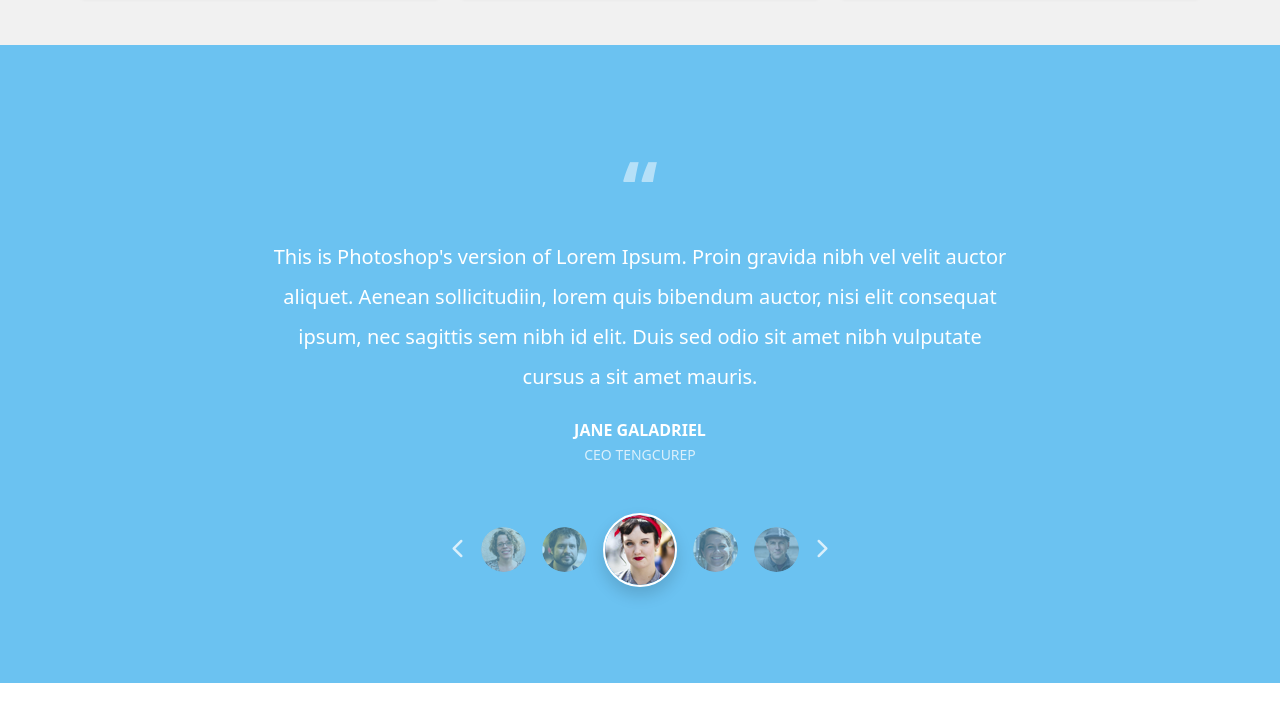
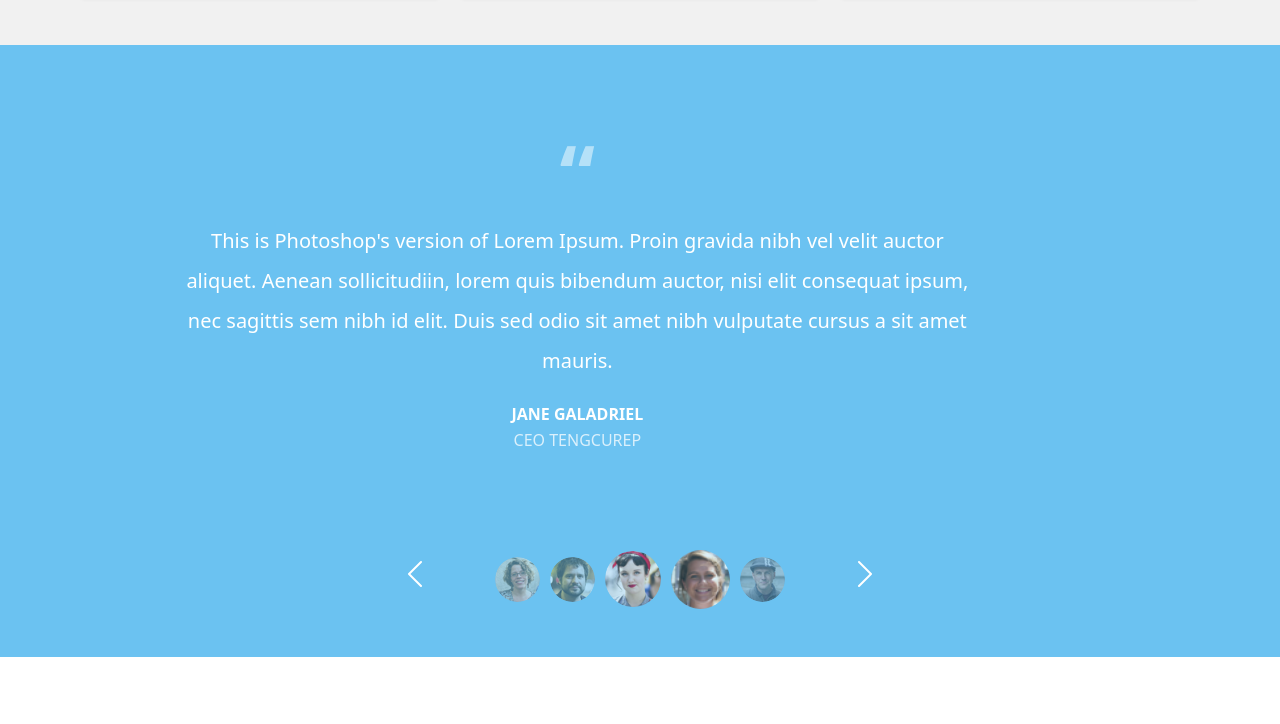
Before and after one commit to Ilkin460/Medical, a plain HTML site: page index.html in a window 1280 px wide. Shown: the part 3756-4480 px from the top of the page. Drawn offline with nearby package versions, Linux system fonts and the light colour scheme.

Commit message:
Third commit

```diff
--- a/index.html
+++ b/index.html
@@ -237,35 +237,75 @@
                 </div>
             </div>
 
-            <div id="Blog" class="bg-mavi py-5 text-white">
-                <div class="container py-5 text-center">
+            <div id="Blog" class="bg-mavi py-5">
+                <div class="container">
+                    <div id="carouselExampleCaptions" class="carousel slide position-relative" data-bs-ride="carousel">
+                        <div class="carousel-inner">
+                            <div class="carousel-item">
+                                <div class="carousel-caption">
                                     <div class="display-1 fw-bold opacity-50 mb-0 font-serif">“</div>
-
-                    <div class="row justify-content-center">
-                        <div class="col-md-10 col-lg-8">
+                                    <p class="fs-5 lh-lg mb-4">
+                                        This is the digital era's version of creative content. Proin elementum est sit amet justo hendrerit, at vehicula libero pretium. Aenean nec elit non urna bibendum sodales. Duis sed odio sit amet nibh vulputate cursus a sit amet mauris, ensuring a seamless flow for every design project.                                    </p>
+                                    <h6 class="text-uppercase fw-bold mb-1">Aurelia Nightshade</h6>
+                                    <p class="small text-uppercase opacity-75">COO Nexaliis Solutions</p>
+                                </div>
+                            </div>
+                            <div class="carousel-item">
+                                <div class="carousel-caption">
+                                    <div class="display-1 fw-bold opacity-50 mb-0 font-serif">“</div>
+                                    <p class="fs-5 lh-lg mb-4">
+                                        This is a refined iteration of traditional typography. Sed ut perspiciatis unde omnis iste natus error sit voluptatem accusantium doloremque laudantium. Mauris in erat justo. Nullam ac urna eu felis dapibus condimentum sit amet a augue, providing structure to the visual hierarchy.                                    </p>
+                                    <h6 class="text-uppercase fw-bold mb-1">Kaelen Draken</h6>
+                                    <p class="small text-uppercase opacity-75">CTO Iron Pulse Systems</p>
+                                </div>
+                            </div>
+                            <div class="carousel-item active" >
+                                <div class="carousel-caption">
+                                    <div class="display-1 fw-bold opacity-50 mb-0 font-serif">“</div>
                                     <p class="fs-5 lh-lg mb-4">
                                         This is Photoshop's version of Lorem Ipsum. Proin gravida nibh vel velit auctor aliquet. Aenean sollicitudiin, lorem quis bibendum auctor, nisi elit consequat ipsum, nec sagittis sem nibh id elit. Duis sed odio sit amet nibh vulputate cursus a sit amet mauris.
                                     </p>
-
                                     <h6 class="text-uppercase fw-bold mb-1">Jane Galadriel</h6>
                                     <p class="small text-uppercase opacity-75">CEO Tengcurep</p>
+                                </div>
+                            </div>
+                            <div class="carousel-item">
+                                <div class="carousel-caption">
+                                    <div class="display-1 fw-bold opacity-50 mb-0 font-serif">“</div>
+                                    <p class="fs-5 lh-lg mb-4">
+                                        This is the architect’s choice for structural placeholder text. Nam nec tellus a odio tincidunt auctor a ornare odio. Class aptent taciti sociosqu ad litora torquent per conubia nostra, per inceptos himenaeos. Aenean sollicitudin, lorem quis bibendum auctor, nisi elit consequat ipsum.                                    </p>
+                                    <h6 class="text-uppercase fw-bold mb-1">Seraphina Voss</h6>
+                                    <p class="small text-uppercase opacity-75">VP of Strategy, Zenith Biotech</p>
+                                </div>
+                            </div>
+                            <div class="carousel-item">
+                                <div class="carousel-caption">
+                                    <div class="display-1 fw-bold opacity-50 mb-0 font-serif">“</div>
+                                    <p class="fs-5 lh-lg mb-4">
+                                        This is a minimalist approach to layout simulation. Vestibulum ante ipsum primis in faucibus orci luctus et ultrices posuere cubilia curae. Proin gravida nibh vel velit auctor aliquet. Aenean sollicitudin, nec sagittis sem nibh id elit, crafted specifically for clean and modern interfaces.                                    </p>
+                                    <h6 class="text-uppercase fw-bold mb-1">Alaric Sterling</h6>
+                                    <p class="small text-uppercase opacity-75">Head of Research & Development, Nova Core Corp</p>
+                                </div>
+                            </div>
+                        </div>
 
-                            <div class="d-flex flex-nowrap align-items-center justify-content-center mt-5 gap-1 gap-sm-3">
-                                <button class="btn btn-link text-white p-0 opacity-75 border-0">
-                                    <i class="fa-solid fa-chevron-left fs-5"></i>
+                        <button class="carousel-control-prev" type="button" data-bs-target="#carouselExampleCaptions" data-bs-slide="prev">
+                            <span class="carousel-control-prev-icon" aria-hidden="true"></span>
+                            <span class="visually-hidden">Previous</span>
                         </button>
 
-                                <img src="img/PUT YOUR IMAGE HERE.png" class="rounded-circle opacity-50 img-fluid" style="max-width: 10%; height: auto;" alt="User">
-                                <img src="img/PUT YOUR IMAGE HERE (1).png" class="rounded-circle opacity-50 img-fluid" style="max-width: 12%; height: auto;" alt="User">
-                                <img src="img/PUT YOUR IMAGE HERE (2).png" class="rounded-circle border border-2 border-white shadow img-fluid" style="max-width: 18%; height: auto;" alt="Main User">
-                                <img src="img/PUT YOUR IMAGE HERE (3).png" class="rounded-circle opacity-50 img-fluid" style="max-width: 12%; height: auto;" alt="User">
-                                <img src="img/PUT YOUR IMAGE HERE (4).png" class="rounded-circle opacity-50 img-fluid" style="max-width: 10%; height: auto;" alt="User">
+                        <div class="carousel-indicators">
+                            <button type="button" data-bs-target="#carouselExampleCaptions" data-bs-slide-to="0" aria-label="Slide 1"></button>
+                            <button type="button" data-bs-target="#carouselExampleCaptions" data-bs-slide-to="1" aria-label="Slide 2"></button>
+                            <button type="button" data-bs-target="#carouselExampleCaptions" data-bs-slide-to="2" aria-label="Slide 3" class="active" aria-current="true"></button>
+                            <button type="button" data-bs-target="#carouselExampleCaptions" data-bs-slide-to="3" aria-label="Slide 4"></button>
+                            <button type="button" data-bs-target="#carouselExampleCaptions" data-bs-slide-to="4" aria-label="Slide 5"></button>
+                        </div>
 
-                                <button class="btn btn-link text-white p-0 opacity-75 border-0">
-                                    <i class="fa-solid fa-chevron-right fs-5"></i>
+                        <button class="carousel-control-next" type="button" data-bs-target="#carouselExampleCaptions" data-bs-slide="next">
+                            <span class="carousel-control-next-icon" aria-hidden="true"></span>
+                            <span class="visually-hidden">Next</span>
                         </button>
-                            </div>
-                        </div>
                     </div>
                 </div>
             </div>
--- a/style.css
+++ b/style.css
@@ -11,3 +11,87 @@ header { background: url('img/headerbg.jpg') 60% 50%/cover }
 .bg-mavi { background-color: var(--mavi) }
 .bg-boz { background-color: #f1f1f1 }
 .text-mavi { color: var(--mavi) }
+
+.carousel-caption {
+    position: static;
+    padding: 2rem;
+    color: white;
+    text-align: center;
+    margin-bottom: 2rem;
+}
+
+.carousel-caption h5 {
+    font-size: 1.5rem;
+    font-weight: bold;
+    margin-bottom: 1rem;
+}
+
+.carousel-caption p {
+    font-size: 1rem;
+    max-width: 800px;
+    margin: 0 auto;
+    line-height: 1.6;
+}
+
+.carousel-indicators {
+    position: static;
+    margin: 2rem 0 0 0;
+    display: flex;
+    justify-content: center;
+    align-items: center;
+    gap: 10px;
+}
+
+.carousel-indicators [data-bs-target] {
+    height: 45px;
+    width: 45px;
+    border-radius: 50%;
+    border: none;
+    margin: 0;
+    transition: all 0.3s ease;
+}
+.carousel-indicators .active {
+    height: 70px;
+    width: 70px;
+}
+.carousel-indicators [aria-label="Slide 1"] { background: url('img/PUT YOUR IMAGE HERE.png') center/cover; }
+.carousel-indicators [aria-label="Slide 2"] { background: url('img/PUT YOUR IMAGE HERE (1).png') center/cover; }
+.carousel-indicators [aria-label="Slide 3"] { background: url('img/PUT YOUR IMAGE HERE (2).png') center/cover; }
+.carousel-indicators [aria-label="Slide 4"] { background: url('img/PUT YOUR IMAGE HERE (3).png') center/cover; }
+.carousel-indicators [aria-label="Slide 5"] { background: url('img/PUT YOUR IMAGE HERE (4).png') center/cover; }
+
+.carousel-control-prev,
+.carousel-control-next {
+    background: none;
+    border: none;
+    width: 50px;
+    height: 70px;
+    top: auto;
+    bottom: 0;
+    transform: none;
+    opacity: 1;
+}
+
+.carousel-control-prev {
+    left: calc(50% - 250px);
+}
+
+.carousel-control-next {
+    right: calc(50% - 250px);
+}
+
+.carousel-control-prev:hover,
+.carousel-control-next:hover {
+    opacity: 0.7;
+}
+
+@media (max-width: 500px){
+    .carousel-control-prev {
+        left: calc(50% - 185px);
+    }
+
+    .carousel-control-next {
+        right: calc(50% - 185px);
+    }
+
+}
```
Lines whose indentation alone changed are shown as unchanged.
